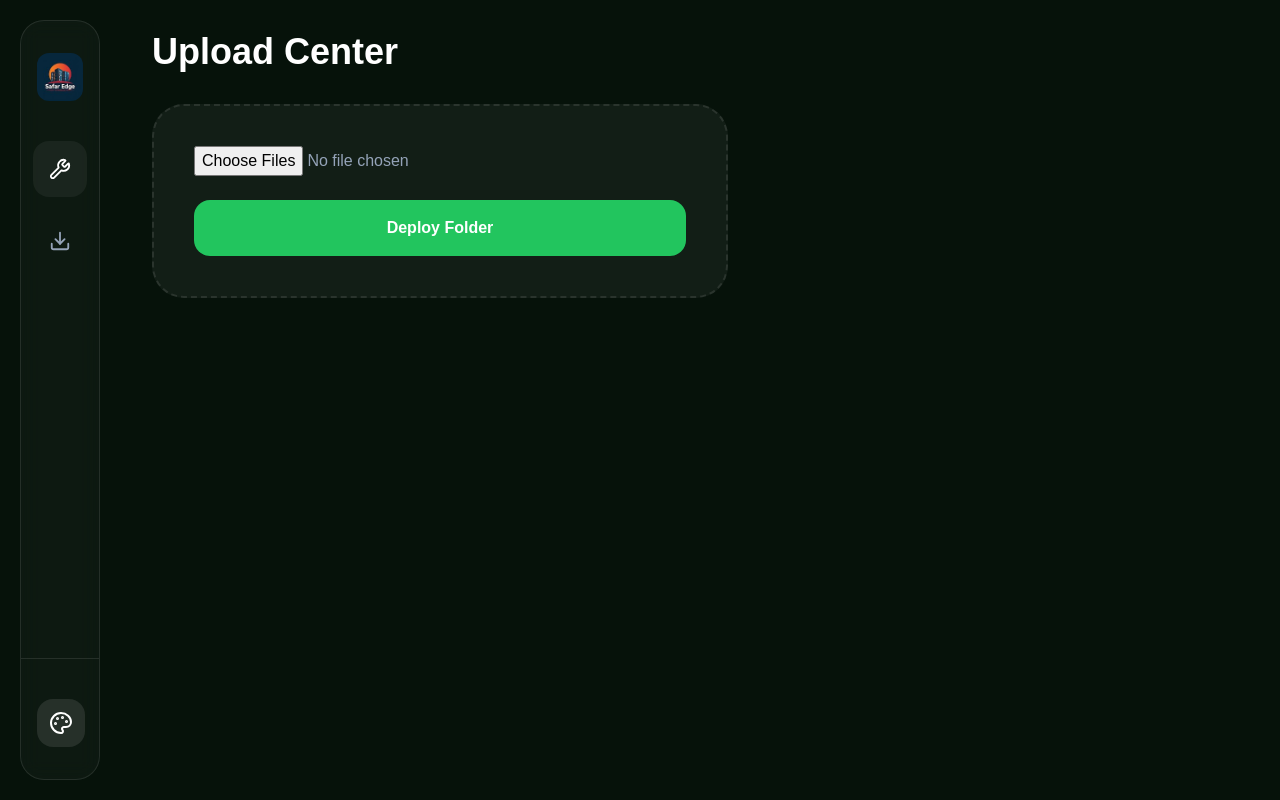
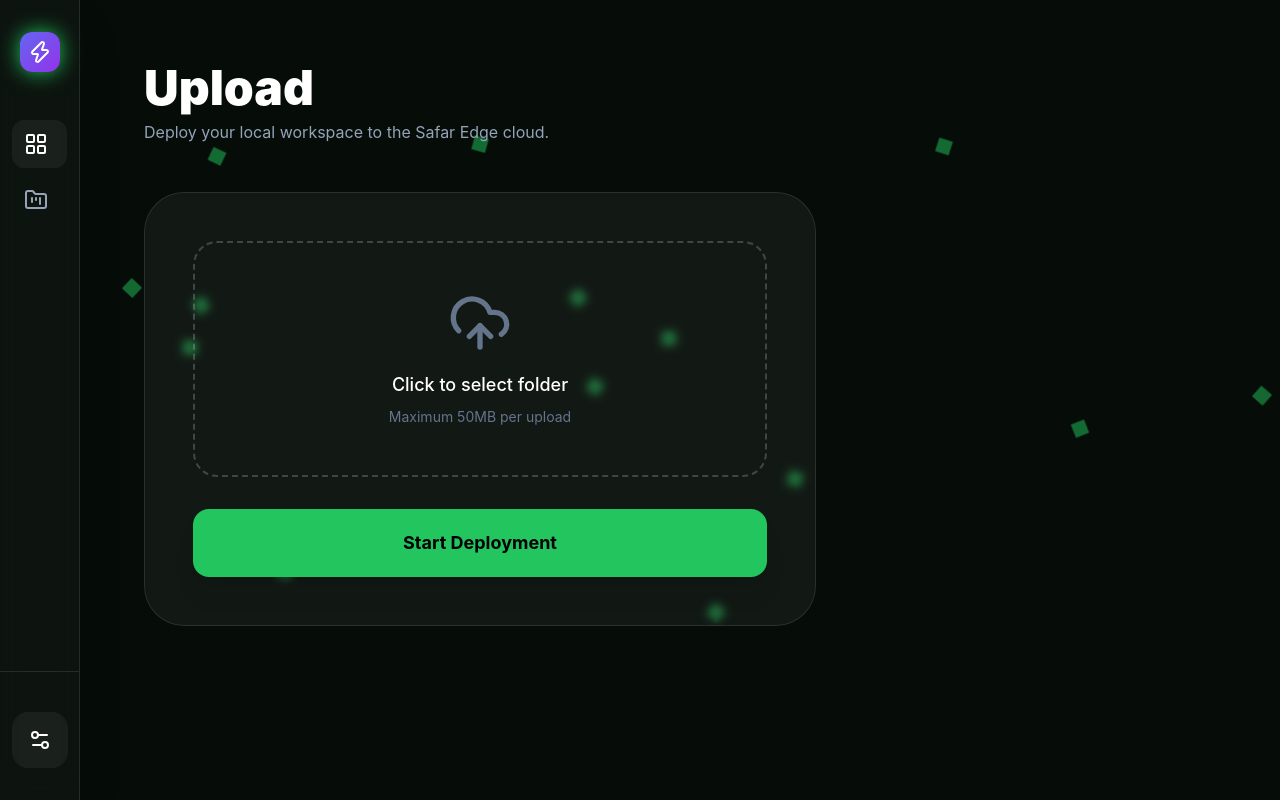
Before and after one commit to saffar731/SET-2, a Flask app: page / in a window 1280 px wide. Run offline with Flask 3, Linux system fonts and the light colour scheme; parts of the project's set-up code (start-up, migrations or seed data) failed here and were passed over; some libraries are stand-ins or nearby versions.

Commit message:
Refactor index.html for improved layout and themes

```diff
--- a/templates/index.html
+++ b/templates/index.html
@@ -2,139 +2,175 @@
 <html lang="en">
 <head>
     <meta charset="UTF-8">
-    <link rel="icon" type="image/jpeg" href="{{ url_for('static', filename='channels4_profile.png.jpg') }}">
-    <title>Safar Edge Dashboard</title>
+    <meta name="viewport" content="width=device-width, initial-scale=1.0">
+    <title>Safar Edge | Pro Dashboard</title>
     <script src="https://cdn.tailwindcss.com"></script>
     <script src="https://unpkg.com/lucide@latest"></script>
     <style>
-        :root { --bg: #050508; --accent: #6366f1; }
-        [data-theme="nature"] { --bg: #06120a; --accent: #22c55e; }
-        [data-theme="ocean"] { --bg: #020c1b; --accent: #0ea5e9; }
-        [data-theme="smile"] { --bg: #1a1002; --accent: #f59e0b; }
+        :root { --accent: #6366f1; --bg-main: #0a0a0f; }
+        [data-theme="nature"] { --accent: #22c55e; --bg-main: #060d08; }
+        [data-theme="ocean"] { --accent: #0ea5e9; --bg-main: #020817; }
+        [data-theme="fire"] { --accent: #f43f5e; --bg-main: #110404; }
+        [data-theme="smile"] { --accent: #f59e0b; --bg-main: #140e02; }
 
-        body { background-color: var(--bg); color: white; margin: 0; overflow: hidden; font-family: sans-serif; transition: background 0.5s ease; }
+        body { background-color: var(--bg-main); color: white; transition: 0.8s cubic-bezier(0.4, 0, 0.2, 1); overflow: hidden; height: 100vh; font-family: 'Inter', sans-serif; }
 
-        /* Sidebar Fix */
-        aside { position: fixed; top: 20px; left: 20px; bottom: 20px; background: rgba(255,255,255,0.03); backdrop-filter: blur(10px); z-index: 100; border: 1px solid rgba(255,255,255,0.1); }
-        .sidebar-transition { transition: all 0.4s cubic-bezier(0.4, 0, 0.2, 1); }
-        .page { display: none; margin-left: 120px; padding: 2rem; width: calc(100% - 120px); }
-        .page.active { display: block; }
-
-        /* --- ANIMATIONS --- */
-        #animation-container { position: fixed; inset: 0; pointer-events: none; z-index: 1; }
-
-        /* Ocean: Water Waves */
-        .wave { position: absolute; bottom: 0; width: 200%; height: 100px; background: url('https://i.imgur.com/vHqY7bM.png'); background-size: 50% 100px; animation: move_wave 10s linear infinite; opacity: 0.2; display: none; }
-        @keyframes move_wave { from { transform: translateX(0); } to { transform: translateX(-50%); } }
-
-        /* Nature: Falling Leaves */
-        .leaf { position: absolute; top: -50px; color: var(--accent); animation: fall 5s linear infinite; display: none; opacity: 0.6; }
-        @keyframes fall {
-            0% { transform: translateY(0) rotate(0deg); left: 10%; }
-            100% { transform: translateY(110vh) rotate(360deg); left: 20%; }
+        /* Glassmorphism Sidebar */
+        aside {
+            background: rgba(255, 255, 255, 0.03);
+            backdrop-filter: blur(15px);
+            border-right: 1px solid rgba(255, 255, 255, 0.1);
+            transition: width 0.4s ease;
         }
 
-        /* Logo Glow */
-        .logo-box:hover { box-shadow: 0 0 20px var(--accent); transform: scale(1.05); }
+        /* --- Real Animations --- */
+        .ani-container { position: fixed; inset: 0; pointer-events: none; z-index: -1; }
+
+        /* Water Waves */
+        .wave { position: absolute; bottom: 0; left: 0; width: 200%; height: 150px; background: url('https://cdn.pixabay.com/photo/2017/02/07/16/47/waves-2046404_1280.png'); background-repeat: repeat-x; opacity: 0.1; animation: waveMove 15s linear infinite; display: none; }
+        @keyframes waveMove { from { transform: translateX(0); } to { transform: translateX(-50%); } }
+
+        /* Falling Leaves */
+        .leaf { position: absolute; top: -50px; width: 20px; height: 20px; background: var(--accent); clip-path: polygon(50% 0%, 100% 50%, 50% 100%, 0% 50%); opacity: 0.5; animation: fall 8s linear infinite; display: none; }
+        @keyframes fall {
+            0% { transform: translateY(0) rotate(0deg); opacity: 0; }
+            10% { opacity: 0.5; }
+            90% { opacity: 0.5; }
+            100% { transform: translateY(110vh) rotate(720deg); opacity: 0; }
+        }
+
+        /* Smile Image */
+        #smile-img { position: fixed; bottom: -20px; right: -20px; width: 300px; filter: grayscale(1) brightness(0.5); opacity: 0.15; display: none; }
+
+        /* Layout */
+        .page { display: none; opacity: 0; transform: translateY(20px); transition: 0.5s ease; }
+        .page.active { display: block; opacity: 1; transform: translateY(0); }
     </style>
 </head>
 <body data-theme="nature">
 
-    <div id="animation-container">
-        <div class="wave" id="ocean-wave"></div>
-        <div id="leaf-box"></div>
-        <img id="smile-img" src="https://i.imgur.com/9vYJ6M8.png" class="absolute bottom-10 right-10 w-32 opacity-20 hidden">
+    <div class="ani-container" id="ani-box">
+        <div class="wave" id="wave-1"></div>
+        <img src="https://i.imgur.com/u0Eon6H.png" id="smile-img" alt="Smile">
     </div>
 
-    <aside id="sidebar" class="w-20 sidebar-transition rounded-3xl py-8 flex flex-col items-start overflow-hidden">
-        <div class="px-4 mb-10 logo-box cursor-pointer rounded-xl transition-all">
-            <img src="{{ url_for('static', filename='channels4_profile.png.jpg') }}" class="w-12 h-12 rounded-xl object-cover">
+    <div class="flex h-full">
+        <aside id="sidebar" class="w-20 flex flex-col py-8 items-start shadow-2xl relative z-50">
+            <div class="px-5 mb-12">
+                <div class="w-10 h-10 rounded-xl bg-gradient-to-br from-indigo-500 to-purple-600 flex items-center justify-center shadow-[0_0_20px_var(--accent)]">
+                    <i data-lucide="zap" class="text-white w-6 h-6"></i>
+                </div>
             </div>
 
-        <nav class="flex-1 w-full px-3 space-y-4">
-            <button onclick="showPage('tools', this)" class="flex items-center w-full p-4 rounded-2xl active bg-white/5 text-accent">
-                <i data-lucide="wrench"></i><span class="sidebar-text hidden ml-4 font-bold">Tools</span>
+            <nav class="flex-1 w-full space-y-2 px-3">
+                <button onclick="showPage('tools', this)" class="nav-link w-full flex items-center p-3 rounded-xl transition-all text-accent bg-white/5">
+                    <i data-lucide="layout-grid"></i>
+                    <span class="sidebar-text hidden ml-4 font-semibold whitespace-nowrap">Dashboard</span>
                 </button>
-            <button onclick="showPage('downloads', this)" class="flex items-center w-full p-4 rounded-2xl text-slate-400">
-                <i data-lucide="download"></i><span class="sidebar-text hidden ml-4 font-bold">Cloud</span>
+                <button onclick="showPage('downloads', this)" class="nav-link w-full flex items-center p-3 rounded-xl transition-all text-slate-400 hover:bg-white/5">
+                    <i data-lucide="folder-kanban"></i>
+                    <span class="sidebar-text hidden ml-4 font-semibold whitespace-nowrap">Projects</span>
                 </button>
             </nav>
 
-        <div class="px-4 w-full space-y-4 border-t border-white/10 pt-6">
-            <div id="theme-menu" class="hidden flex-col gap-2">
-                <button onclick="setTheme('nature')" class="w-8 h-8 bg-green-500 rounded-full"></button>
-                <button onclick="setTheme('ocean')" class="w-8 h-8 bg-blue-500 rounded-full"></button>
-                <button onclick="setTheme('smile')" class="w-8 h-8 bg-yellow-500 rounded-full"></button>
+            <div class="px-3 w-full border-t border-white/10 pt-6 space-y-4">
+                <div id="theme-grid" class="hidden grid grid-cols-2 gap-2 mb-4">
+                    <button onclick="setTheme('nature')" class="w-8 h-8 rounded-lg bg-green-500 hover:scale-110 transition"></button>
+                    <button onclick="setTheme('ocean')" class="w-8 h-8 rounded-lg bg-blue-500 hover:scale-110 transition"></button>
+                    <button onclick="setTheme('fire')" class="w-8 h-8 rounded-lg bg-red-500 hover:scale-110 transition"></button>
+                    <button onclick="setTheme('smile')" class="w-8 h-8 rounded-lg bg-amber-500 hover:scale-110 transition"></button>
                 </div>
-            <button onclick="toggleSidebar()" class="w-12 h-12 bg-white/10 rounded-2xl flex items-center justify-center">
-                <i data-lucide="palette"></i>
+                <button onclick="toggleSidebar()" class="w-14 h-14 bg-white/5 rounded-2xl flex items-center justify-center hover:bg-white/10 transition mx-auto">
+                    <i data-lucide="settings-2"></i>
                 </button>
             </div>
         </aside>
 
-    <main class="flex-1">
+        <main class="flex-1 overflow-y-auto p-8 md:p-16">
             <section id="tools" class="page active">
-            <h1 class="text-4xl font-bold mb-8">Upload Center</h1>
-            <form action="/upload" method="POST" enctype="multipart/form-data" class="max-w-xl p-10 border-2 border-dashed border-white/10 rounded-[2rem] bg-white/5">
-                <input type="file" name="file" webkitdirectory directory multiple class="mb-6 block text-slate-400">
-                <button type="submit" class="w-full py-4 rounded-2xl font-bold" style="background: var(--accent)">Deploy Folder</button>
+                <h1 class="text-5xl font-black mb-2">Upload</h1>
+                <p class="text-slate-400 mb-12">Deploy your local workspace to the Safar Edge cloud.</p>
+
+                <form action="/upload" method="POST" enctype="multipart/form-data" class="max-w-2xl bg-white/5 border border-white/10 p-12 rounded-[2.5rem] backdrop-blur-sm">
+                    <div class="border-2 border-dashed border-white/20 rounded-3xl p-12 text-center hover:border-accent transition-colors group">
+                        <input type="file" name="file" webkitdirectory directory multiple class="hidden" id="file-input">
+                        <label for="file-input" class="cursor-pointer">
+                            <i data-lucide="upload-cloud" class="w-16 h-16 mx-auto mb-4 text-slate-500 group-hover:text-accent transition"></i>
+                            <p class="text-lg font-medium">Click to select folder</p>
+                            <p class="text-sm text-slate-500 mt-2">Maximum 50MB per upload</p>
+                        </label>
+                    </div>
+                    <button type="submit" class="w-full mt-8 py-5 rounded-2xl font-bold text-lg shadow-xl hover:scale-[1.02] active:scale-95 transition-all" style="background: var(--accent); color: #000;">Start Deployment</button>
                 </form>
             </section>
 
             <section id="downloads" class="page">
-            <h1 class="text-3xl font-bold mb-6">Storage Explorer</h1>
-            <div class="space-y-3 max-w-2xl">
+                <h1 class="text-5xl font-black mb-12">Cloud Explorer</h1>
+                <div class="grid md:grid-cols-2 gap-4 max-w-4xl">
                     {% for item in items %}
-                <div class="flex items-center justify-between p-4 bg-white/5 rounded-2xl border border-white/5">
+                    <div class="p-6 bg-white/5 border border-white/10 rounded-3xl flex items-center justify-between hover:bg-white/[0.08] transition">
                         <div class="flex items-center gap-4">
-                        <i data-lucide="{{ 'folder' if item.is_dir else 'file' }}" class="text-accent"></i>
-                        <span>{{ item.name }}</span>
+                            <div class="w-12 h-12 rounded-xl bg-white/5 flex items-center justify-center text-accent">
+                                <i data-lucide="{{ 'folder' if item.is_dir else 'file-text' }}"></i>
                             </div>
-                    <a href="{{ url_for('download_item', filename=item.name) }}" class="px-6 py-2 bg-white/10 rounded-xl hover:bg-white hover:text-black transition-all font-bold">Download</a>
+                            <span class="font-bold truncate max-w-[150px]">{{ item.name }}</span>
+                        </div>
+                        <a href="{{ url_for('download_item', filename=item.name) }}" class="px-6 py-2 bg-white/10 hover:bg-white hover:text-black rounded-xl font-bold transition">Download</a>
                     </div>
                     {% endfor %}
                 </div>
             </section>
         </main>
+    </div>
 
     <script>
         lucide.createIcons();
-        let isOpen = false;
+        let sidebarOpen = false;
 
         function toggleSidebar() {
-            isOpen = !isOpen;
+            sidebarOpen = !sidebarOpen;
             const side = document.getElementById('sidebar');
-            side.style.width = isOpen ? '260px' : '80px';
-            document.querySelectorAll('.sidebar-text').forEach(t => t.classList.toggle('hidden', !isOpen));
-            document.getElementById('theme-menu').classList.toggle('hidden', !isOpen);
-            document.querySelectorAll('.page').forEach(p => p.style.marginLeft = isOpen ? "300px" : "120px");
+            side.style.width = sidebarOpen ? '260px' : '80px';
+            document.querySelectorAll('.sidebar-text').forEach(t => t.classList.toggle('hidden', !sidebarOpen));
+            document.getElementById('theme-grid').classList.toggle('hidden', !sidebarOpen);
         }
 
         function setTheme(theme) {
             document.body.setAttribute('data-theme', theme);
-            document.getElementById('ocean-wave').style.display = (theme === 'ocean') ? 'block' : 'none';
-            document.getElementById('smile-img').style.display = (theme === 'smile') ? 'block' : 'none';
 
-            const leafBox = document.getElementById('leaf-box');
-            leafBox.innerHTML = '';
+            // Clear animations
+            document.querySelectorAll('.leaf').forEach(l => l.remove());
+            document.getElementById('wave-1').style.display = 'none';
+            document.getElementById('smile-img').style.display = 'none';
+
             if(theme === 'nature') {
-                for(let i=0; i<10; i++) {
-                    let l = document.createElement('i');
-                    l.setAttribute('data-lucide', 'leaf');
-                    l.className = 'leaf';
-                    l.style.left = Math.random() * 100 + '%';
-                    l.style.animationDelay = Math.random() * 5 + 's';
-                    l.style.display = 'block';
-                    leafBox.appendChild(l);
+                for(let i=0; i<15; i++) {
+                    const leaf = document.createElement('div');
+                    leaf.className = 'leaf';
+                    leaf.style.left = Math.random() * 100 + 'vw';
+                    leaf.style.animationDelay = Math.random() * 5 + 's';
+                    leaf.style.display = 'block';
+                    document.getElementById('ani-box').appendChild(leaf);
                 }
-                lucide.createIcons();
+            } else if(theme === 'ocean') {
+                document.getElementById('wave-1').style.display = 'block';
+            } else if(theme === 'smile') {
+                document.getElementById('smile-img').style.display = 'block';
             }
         }
 
         function showPage(id, btn) {
             document.querySelectorAll('.page').forEach(p => p.classList.remove('active'));
             document.getElementById(id).classList.add('active');
+            document.querySelectorAll('.nav-link').forEach(l => {
+                l.classList.remove('text-accent', 'bg-white/5');
+                l.classList.add('text-slate-400');
+            });
+            btn.classList.add('text-accent', 'bg-white/5');
         }
+
+        // Default theme start
+        setTheme('nature');
     </script>
 </body>
 </html>
```
Lines whose indentation alone changed are shown as unchanged.
